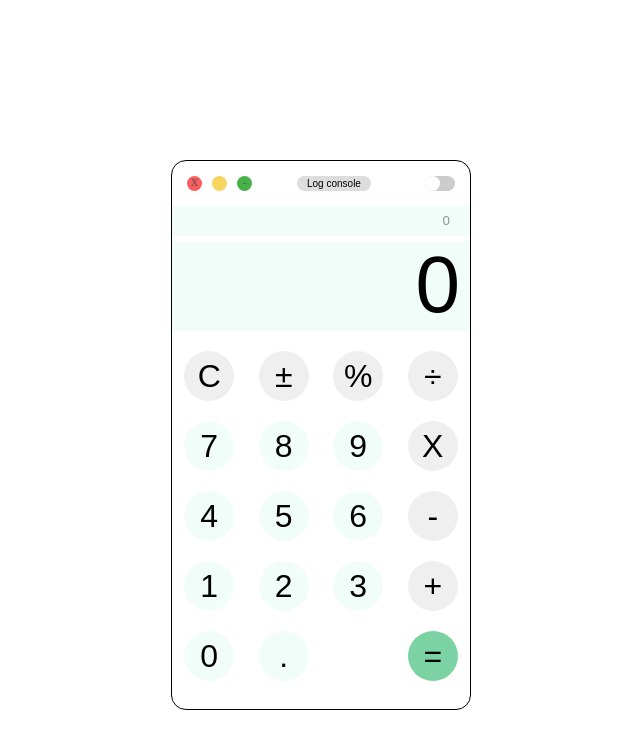
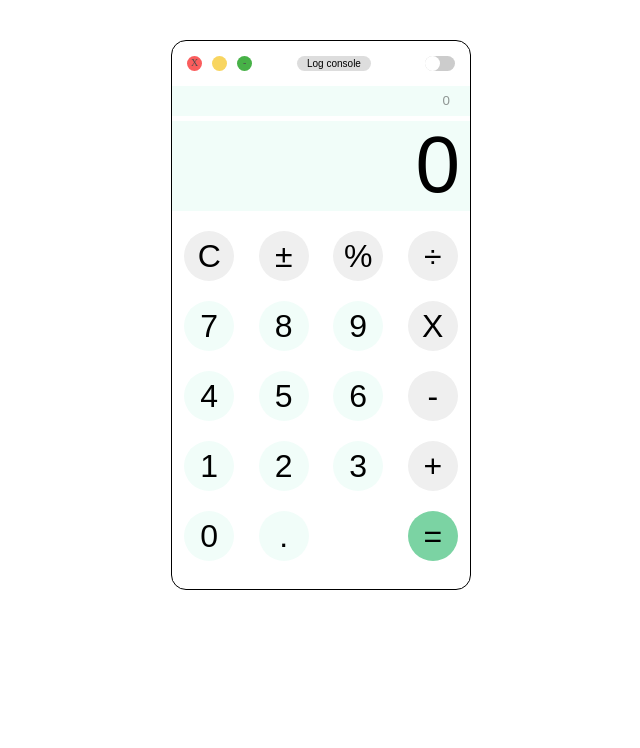
Before and after one commit to MiguelPerezMartinez/js-calc, a plain HTML site: page index.html in a window 1280 px wide. Shown: the whole page, without its empty margins (319-959 px from the left). Drawn offline with Linux system fonts and the light colour scheme.

Commit message:
fix: small fix

```diff
--- a/style.css
+++ b/style.css
@@ -22,7 +22,7 @@ body {
   min-height: 550px;
   max-height: 550px;
   margin: 0 auto;
-  margin-top: 20vh;
+  margin-top: 5vh;
   border-radius: 15px;
   background-color: white;
   border: 1px solid black;
```
